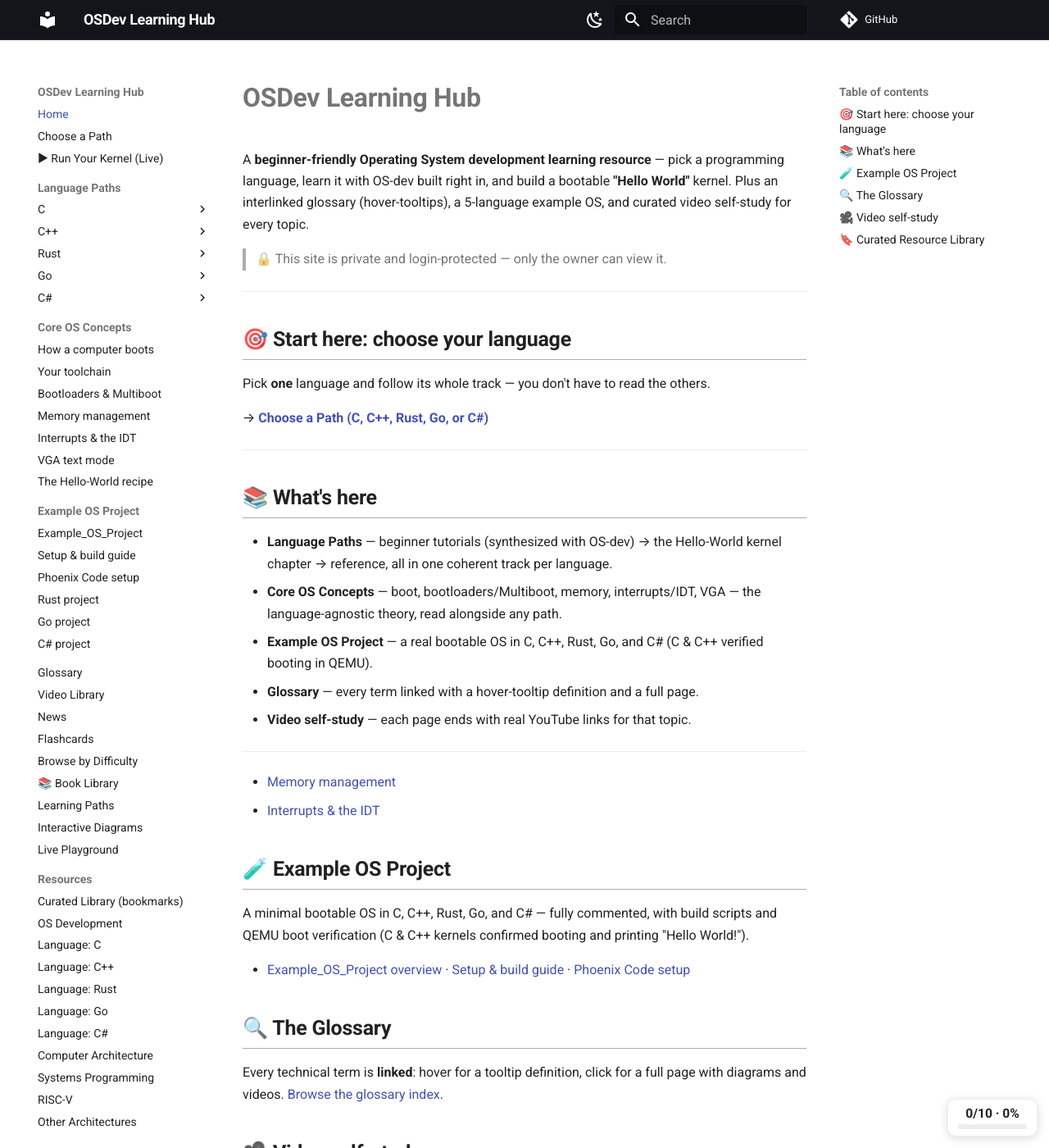
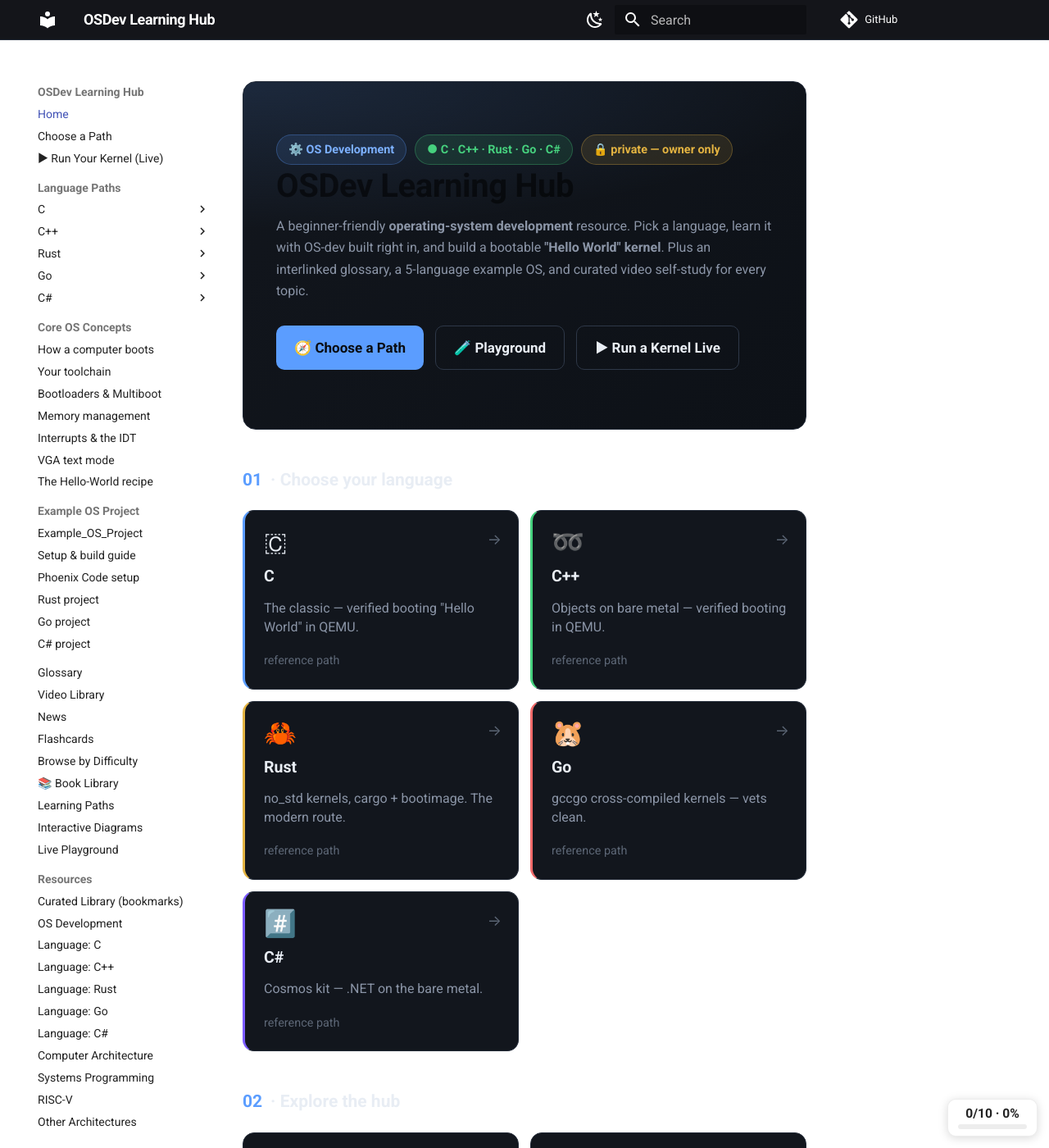
Before and after one commit to blivodev/OSDev-Tutorial-Site, an MkDocs documentation site: the page built from docs/index.md, in a window 1280 px wide and 1400 px high. Shown: the whole window at 82% size. Built offline with MkDocs 1.6.1 and Material for MkDocs 9.7.7, drawn with Linux system fonts in a browser that asks for light colours; comment, search, counter and statistics services are not loaded; some of the changed text lies outside the part shown.

Commit message:
Modern card-based homepage (sektor9 design): hero, language cards, explorer grid

```diff
--- a/docs/index.md
+++ b/docs/index.md
@@ -1,57 +1,56 @@
-# OSDev Learning Hub
+<div class="s9-hero">
+  <div class="s9-badge-row">
+    <span class="s9-chip">⚙️ OS Development</span>
+    <span class="s9-chip green">● C · C++ · Rust · Go · C#</span>
+    <span class="s9-chip amber">🔒 private — owner only</span>
+  </div>
+  <h1>OSDev Learning Hub</h1>
+  <p>A beginner-friendly <b>operating-system development</b> resource. Pick a language, learn it with OS-dev built right in, and build a bootable <b>"Hello World" kernel</b>. Plus an interlinked glossary, a 5-language example OS, and curated video self-study for every topic.</p>
+  <div class="s9-cta">
+    <a class="primary" href="paths/index.md">🧭 Choose a Path</a>
+    <a class="ghost" href="playground/index.md">🧪 Playground</a>
+    <a class="ghost" href="https://run.sektor9.dev/">▶ Run a Kernel Live</a>
+  </div>
+</div>
 
-A **beginner-friendly Operating System development learning resource** — pick a programming
-language, learn it with OS-dev built right in, and build a bootable **"Hello World"** kernel.
-Plus an interlinked glossary (hover-tooltips), a 5-language example OS, and curated video
-self-study for every topic.
+<div class="s9-sec"><span class="n">01</span> · Choose your language</div>
+<div class="s9-grid">
+  <a class="s9-card blue" href="path_c_os/README.md"><span class="ico">🇨</span><span class="ttl">C</span><span class="dsc">The classic — verified booting "Hello World" in QEMU.</span><span class="meta">reference path</span><span class="arrow">→</span></a>
+  <a class="s9-card green" href="path_cpp_os/README.md"><span class="ico">➿</span><span class="ttl">C++</span><span class="dsc">Objects on bare metal — verified booting in QEMU.</span><span class="meta">reference path</span><span class="arrow">→</span></a>
+  <a class="s9-card amber" href="path_rust_os/README.md"><span class="ico">🦀</span><span class="ttl">Rust</span><span class="dsc">no_std kernels, cargo + bootimage. The modern route.</span><span class="meta">reference path</span><span class="arrow">→</span></a>
+  <a class="s9-card red" href="path_go_os/README.md"><span class="ico">🐹</span><span class="ttl">Go</span><span class="dsc">gccgo cross-compiled kernels — vets clean.</span><span class="meta">reference path</span><span class="arrow">→</span></a>
+  <a class="s9-card purple" href="path_csharp_os/README.md"><span class="ico">#️⃣</span><span class="ttl">C#</span><span class="dsc">Cosmos kit — .NET on the bare metal.</span><span class="meta">reference path</span><span class="arrow">→</span></a>
+</div>
 
-> 🔒 This site is private and login-protected — only the owner can view it.
+<div class="s9-sec"><span class="n">02</span> · Explore the hub</div>
+<div class="s9-grid">
+  <a class="s9-card" href="synthesized_tutorials/index.md"><span class="ico">📖</span><span class="ttl">Core Concepts</span><span class="dsc">Boot, memory, interrupts, VGA — the language-agnostic theory.</span></a>
+  <a class="s9-card" href="Example_OS_Project/README.md"><span class="ico">🧪</span><span class="ttl">Example OS Project</span><span class="dsc">A real bootable OS in five languages, fully commented.</span></a>
+  <a class="s9-card" href="GLOSSARY/README.md"><span class="ico">🔤</span><span class="ttl">Glossary</span><span class="dsc">Every term with hover-tooltips.</span></a>
+  <a class="s9-card" href="resources/curated/README.md"><span class="ico">🔖</span><span class="ttl">Curated Resources</span><span class="dsc">538 bookmarks — tutorials, books, docs, videos.</span></a>
+  <a class="s9-card" href="videos/index.md"><span class="ico">🎬</span><span class="ttl">Video Library</span><span class="dsc">150+ verified watch-and-learn embeds.</span></a>
+  <a class="s9-card" href="flashcards/index.md"><span class="ico">🃏</span><span class="ttl">Flashcards</span><span class="dsc">85 terms, Leitner spaced-repetition.</span></a>
+  <a class="s9-card" href="interactive/index.md"><span class="ico">🎛️</span><span class="ttl">Interactive</span><span class="dsc">Boot-chain diagrams, simulators, demos.</span></a>
+  <a class="s9-card" href="learning-paths/index.md"><span class="ico">🗺️</span><span class="ttl">Learning Paths</span><span class="dsc">12 guided tracks with milestones.</span></a>
+  <a class="s9-card green" href="https://books.sektor9.dev/"><span class="ico">📚</span><span class="ttl">Book Library</span><span class="dsc">2,100+ free books — read in the browser.</span></a>
+  <a class="s9-card" href="browse/index.md"><span class="ico">📊</span><span class="ttl">Browse by Difficulty</span><span class="dsc">1,165 entries across the whole ladder.</span></a>
+  <a class="s9-card amber" href="https://wiki.sektor9.dev/"><span class="ico">🏛️</span><span class="ttl">Full Wiki</span><span class="dsc">BookStack — books &amp; chapters.</span></a>
+  <a class="s9-card purple" href="https://ide.sektor9.dev/"><span class="ico">💻</span><span class="ttl">Browser IDE</span><span class="dsc">code-server + QEMU + toolchains.</span></a>
+</div>
+
+<div class="s9-sec"><span class="n">03</span> · What's here</div>
+<div class="s9-steps">
+  <div class="s9-step"><span class="dot b"></span><span class="lbl">Language Paths</span><span class="txt">beginner tutorials → the Hello-World kernel chapter → reference, one coherent track per language.</span></div>
+  <div class="s9-step"><span class="dot i"></span><span class="lbl">Example OS</span><span class="txt">a real bootable OS in C, C++, Rust, Go, and C# — C &amp; C++ verified booting in QEMU.</span></div>
+  <div class="s9-step"><span class="dot a"></span><span class="lbl">Video self-study</span><span class="txt">every page ends with real, verified YouTube links for that topic.</span></div>
+</div>
+
+<div class="s9-cta">
+  <a class="ghost" href="https://wiki.sektor9.dev/">📚 Full wiki (BookStack)</a>
+  <a class="ghost" href="https://books.sektor9.dev/">📖 Book Library</a>
+  <a class="ghost" href="https://ide.sektor9.dev/">💻 Open the IDE</a>
+</div>
 
 ---
 
-## 🎯 Start here: choose your language
-Pick **one** language and follow its whole track — you don't have to read the others.
-
-→ **[Choose a Path (C, C++, Rust, Go, or C#)](paths/index.md)**
-
----
-
-## 📚 What's here
-
-- **Language Paths** — beginner tutorials (synthesized with OS-dev) → the Hello-World kernel
-  chapter → reference, all in one coherent track per language.
-- **Core OS Concepts** — boot, bootloaders/Multiboot, memory, interrupts/IDT, VGA — the
-  language-agnostic theory, read alongside any path.
-- **Example OS Project** — a real bootable OS in C, C++, Rust, Go, and C# (C & C++ verified
-  booting in QEMU).
-- **Glossary** — every term linked with a hover-tooltip definition and a full page.
-- **Video self-study** — each page ends with real YouTube links for that topic.
-
----
-
-- [Memory management](synthesized_tutorials/concepts/02-memory-management.md)
-- [Interrupts & the IDT](synthesized_tutorials/concepts/03-interrupts-and-the-idt.md)
-## 🧪 Example OS Project
-A minimal bootable OS in C, C++, Rust, Go, and C# — fully commented, with build scripts and
-QEMU boot verification (C & C++ kernels confirmed booting and printing "Hello World!").
-
-- [Example_OS_Project overview](Example_OS_Project/README.md) ·
-  [Setup & build guide](Example_OS_Project/docs/setup.md) ·
-  [Phoenix Code setup](Example_OS_Project/docs/phoenix-code.md)
-
-## 🔍 The Glossary
-Every technical term is **linked**: hover for a tooltip definition, click for a full page with
-diagrams and videos. [Browse the glossary index](GLOSSARY/README.md).
-
-## 🎥 Video self-study
-Almost every page ends with a **"Watch & learn"** section of real, verified YouTube videos
-matched to that topic. Curated free resources by language live in the
-[Resource index](resources/INDEX.md).
-
-## 🔖 Curated Resource Library
-A big, categorized collection of **bookmarks** — tutorials, books, docs, videos, and communities
-for OS development, each language, and computer architecture.
-[Browse all 538 links](resources/curated/README.md).
-
----
 *Built with MkDocs Material · source: [OSDev-Tutorial-Site](https://github.com/YOUR_USERNAME/OSDev-Tutorial-Site) (private)*
--- /dev/null
+++ b/docs/stylesheets/cards.css
@@ -0,0 +1,117 @@
+/* ==========================================================================
+   sektor9 card-based landing components — modern learning-hub look.
+   Used by osdev + electronics hubs (MkDocs Material).
+   ========================================================================== */
+
+/* ---- hero ---- */
+.s9-hero {
+  margin: 0 0 2rem;
+  padding: 2.2rem 2rem;
+  border-radius: 16px;
+  background:
+    radial-gradient(1200px 300px at 0% 0%, rgba(91,157,255,.14), transparent 60%),
+    linear-gradient(135deg, #12161d, #0d1117);
+  border: 1px solid #242c39;
+}
+.s9-hero h1 {
+  margin: 0 0 .5rem;
+  font-size: 2rem;
+  font-weight: 800;
+  letter-spacing: -.02em;
+  border: none;
+}
+.s9-hero p { margin: .3rem 0 0; color: #8b95a7; max-width: 70ch; }
+.s9-hero .s9-badge-row { margin-top: 1rem; display: flex; gap: .5rem; flex-wrap: wrap; }
+
+/* ---- badge chips ---- */
+.s9-chip {
+  display: inline-flex; align-items: center; gap: .35rem;
+  padding: .28rem .7rem; border-radius: 99px;
+  font-size: .72rem; font-weight: 600;
+  background: rgba(91,157,255,.12); color: #7cb0ff;
+  border: 1px solid rgba(91,157,255,.3);
+}
+.s9-chip.green { background: rgba(70,209,126,.12); color: #46d17e; border-color: rgba(70,209,126,.3); }
+.s9-chip.amber { background: rgba(227,179,65,.12); color: #e3b341; border-color: rgba(227,179,65,.3); }
+.s9-chip.red   { background: rgba(240,106,106,.12); color: #f06a6a; border-color: rgba(240,106,106,.3); }
+
+/* ---- section heading ---- */
+.s9-sec {
+  display: flex; align-items: center; gap: .5rem;
+  font-size: 1.05rem; font-weight: 700;
+  margin: 2.2rem 0 1rem; color: #e8edf4;
+}
+.s9-sec .n { color: #5b9dff; }
+
+/* ---- card grid ---- */
+.s9-grid {
+  display: grid;
+  grid-template-columns: repeat(auto-fill, minmax(240px, 1fr));
+  gap: 14px;
+  margin: 1rem 0 1.6rem;
+}
+.s9-card {
+  display: flex; flex-direction: column; gap: .5rem;
+  padding: 1.1rem 1.15rem;
+  border-radius: 14px;
+  background: #12161d;
+  border: 1px solid #242c39;
+  text-decoration: none !important;
+  color: #e8edf4 !important;
+  transition: border-color .15s ease, transform .15s ease, background .15s ease;
+  position: relative;
+}
+.s9-card:hover {
+  border-color: #5b9dff;
+  transform: translateY(-3px);
+  background: #171c25;
+}
+.s9-card .ico { font-size: 1.6rem; line-height: 1; }
+.s9-card .ttl { font-weight: 700; font-size: .98rem; color: #e8edf4; }
+.s9-card .dsc { font-size: .8rem; color: #8b95a7; line-height: 1.45; }
+.s9-card .meta { font-size: .72rem; color: #5c6675; margin-top: auto; padding-top: .4rem; }
+.s9-card .arrow { position: absolute; top: 1rem; right: 1rem; color: #5c6675; font-size: .9rem; transition: all .15s; }
+.s9-card:hover .arrow { color: #5b9dff; transform: translateX(3px); }
+
+/* accent variants */
+.s9-card.blue  { border-left: 3px solid #5b9dff; }
+.s9-card.green { border-left: 3px solid #46d17e; }
+.s9-card.amber { border-left: 3px solid #e3b341; }
+.s9-card.red   { border-left: 3px solid #f06a6a; }
+.s9-card.purple{ border-left: 3px solid #7c5cff; }
+
+/* ---- path ladder (horizontal steps) ---- */
+.s9-steps { display: flex; flex-direction: column; gap: .6rem; margin: 1rem 0 1.6rem; }
+.s9-step {
+  display: flex; align-items: center; gap: .9rem;
+  padding: .8rem 1rem; border-radius: 12px;
+  background: #12161d; border: 1px solid #242c39;
+}
+.s9-step .dot { width: 10px; height: 10px; border-radius: 50%; flex: 0 0 auto; }
+.s9-step .dot.b { background: #46d17e; box-shadow: 0 0 8px #46d17e; }
+.s9-step .dot.i { background: #e3b341; box-shadow: 0 0 8px #e3b341; }
+.s9-step .dot.a { background: #f06a6a; box-shadow: 0 0 8px #f06a6a; }
+.s9-step .lbl { font-weight: 700; font-size: .85rem; min-width: 92px; }
+.s9-step .txt { font-size: .85rem; color: #8b95a7; }
+
+/* ---- CTA row ---- */
+.s9-cta { display: flex; gap: .7rem; flex-wrap: wrap; margin: 1.4rem 0; }
+.s9-cta a {
+  display: inline-flex; align-items: center; gap: .4rem;
+  padding: .6rem 1.1rem; border-radius: 10px;
+  font-weight: 700; font-size: .85rem; text-decoration: none !important;
+}
+.s9-cta a.primary { background: #5b9dff; color: #0a0c10 !important; }
+.s9-cta a.primary:hover { background: #7cb0ff; }
+.s9-cta a.ghost { border: 1px solid #2e3848; color: #e8edf4 !important; }
+.s9-cta a.ghost:hover { border-color: #5b9dff; color: #5b9dff !important; }
+
+/* ---- info strip ---- */
+.s9-note {
+  padding: .85rem 1.1rem; border-radius: 12px; font-size: .85rem;
+  background: rgba(91,157,255,.07); border: 1px solid rgba(91,157,255,.22);
+  color: #b8c4d6; margin: 1.2rem 0;
+}
+
+/* tighten the default material content spacing on landing pages */
+.md-typeset .s9-grid + h2, .md-typeset .s9-steps + h2 { margin-top: 1.8rem; }
--- a/mkdocs.yml
+++ b/mkdocs.yml
@@ -36,6 +36,7 @@
     logo: material/library
 
 extra_css:
+  - stylesheets/cards.css
   - stylesheets/extra.css
   - stylesheets/quizzes.css
   - stylesheets/progress.css
```
